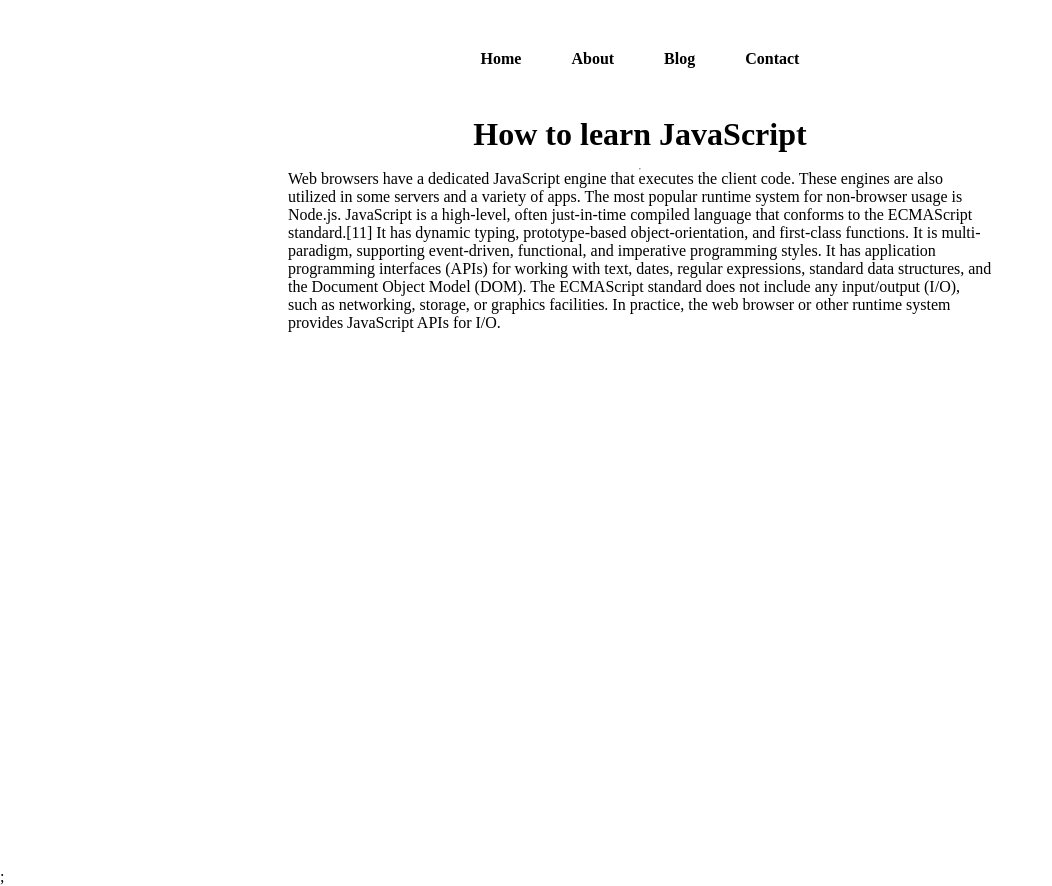
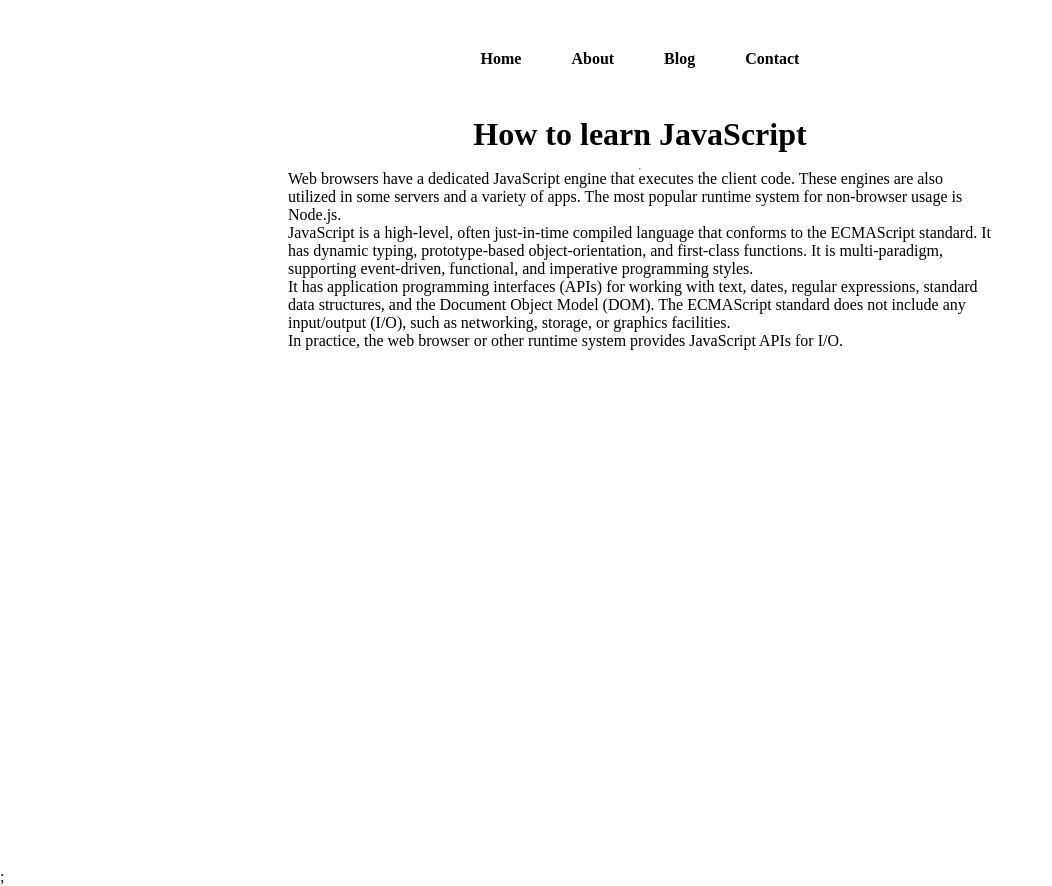
Before and after one commit to aryanraj13/Cyber-Scoop-Blog, a Next.js app: page /blogpost/how-to-learn-javascript in a window 1280 px wide. Shown: the whole page, without its empty margins (0-1052 px from the left). Built offline with nearby package versions, Linux system fonts and the light colour scheme.

Commit message:
Created SSR

```diff
--- a/blogdata/how-to-learn-javascript.json
+++ b/blogdata/how-to-learn-javascript.json
@@ -1,6 +1,7 @@
 {
     "title":"How to learn JavaScript",
-    "content":"Web browsers have a dedicated JavaScript engine that executes the client code. These engines are also utilized in some servers and a variety of apps. The most popular runtime system for non-browser usage is Node.js. JavaScript is a high-level, often just-in-time compiled language that conforms to the ECMAScript standard.[11] It has dynamic typing, prototype-based object-orientation, and first-class functions. It is multi-paradigm, supporting event-driven, functional, and imperative programming styles. It has application programming interfaces (APIs) for working with text, dates, regular expressions, standard data structures, and the Document Object Model (DOM). The ECMAScript standard does not include any input/output (I/O), such as networking, storage, or graphics facilities. In practice, the web browser or other runtime system provides JavaScript APIs for I/O.",
+    "content":"<p>Web browsers have a dedicated JavaScript engine that executes the client code. These engines are also utilized in some servers and a variety of apps. The most popular runtime system for non-browser usage is Node.js.&nbsp;<\/p>\r\n<p>JavaScript is a high-level, often just-in-time compiled language that conforms to the ECMAScript standard. It has dynamic typing, prototype-based object-orientation, and first-class functions. It is multi-paradigm, supporting event-driven, functional, and imperative programming styles.&nbsp;<\/p>\r\n<p>It has application programming interfaces (APIs) for working with text, dates, regular expressions, standard data structures, and the Document Object Model (DOM). The ECMAScript standard does not include any input\/output (I\/O), such as networking, storage, or graphics facilities.&nbsp;<\/p>\r\n<p>In practice, the web browser or other runtime system provides JavaScript APIs for I\/O.<\/p>",
     "author":"James Peterson",
+    "metadesc":"Web browsers have a dedicated JavaScript engine that executes the client code. These engines are also utilized in some servers and a variety of apps. The most popular runtime system for non-browser usage is Node.js.",
     "slug":"how-to-learn-javascript"
 }
--- a/blogdata/how-to-learn-python.json
+++ b/blogdata/how-to-learn-python.json
@@ -2,5 +2,6 @@
 "title": "Understanding Python Data Structures",
 "content": "Python is a versatile programming language widely used for various applications. One of its core strengths is the rich set of built-in data structures that simplify complex data manipulation tasks. The primary data structures in Python include lists, tuples, sets, and dictionaries. Lists are mutable and ordered, making them suitable for collections of items that can change. Tuples are immutable and ordered, used for fixed collections of items. Sets are unordered collections of unique items, ideal for membership tests and eliminating duplicates. Dictionaries are mutable mappings of keys to values, offering efficient lookups. Python also supports more advanced structures like namedtuples and collections modules, providing additional functionality for managing data.",
 "author": "Sarah Lee",
+"metadesc":"Python is a versatile programming language widely used for various applications. One of its core strengths is the rich set of built-in data structures that simplify complex data manipulation tasks",
 "slug":"how-to-learn-python"
 }
--- a/blogdata/how-to-learn-react.json
+++ b/blogdata/how-to-learn-react.json
@@ -2,5 +2,6 @@
     "title": "Exploring React for Modern Web Development",
     "content": "React is a popular JavaScript library for building user interfaces, particularly single-page applications (SPAs). Developed by Facebook, React's component-based architecture allows developers to create reusable UI components that manage their state. The virtual DOM in React improves performance by updating only the parts of the page that have changed. React's unidirectional data flow simplifies the logic and makes applications more predictable. JSX, a syntax extension for JavaScript, is used to describe what the UI should look like. React's ecosystem includes tools like Redux for state management and Next.js for server-side rendering. Mastering React involves understanding these concepts and leveraging them to build dynamic, high-performance web applications.",
     "author": "Emily Davis",
+    "metadesc":"React is a popular JavaScript library for building user interfaces, particularly single-page applications (SPAs). Developed by Facebook, React's component-based architecture allows developers to create reusable UI components that manage their state.",
     "slug":"how-to-learn-react"
 }
--- a/blogdata/how-to-learn-rust.json
+++ b/blogdata/how-to-learn-rust.json
@@ -2,5 +2,6 @@
     "title": "A Deep Dive into Rust for Systems Programming",
     "content": "Rust is a systems programming language designed for safety, speed, and concurrency. Developed by Mozilla, Rust's ownership model eliminates many common bugs found in other languages like C++ by ensuring memory safety without a garbage collector. Rust's syntax is modern and familiar, making it accessible to developers coming from other languages. Its powerful type system and pattern matching allow for expressive and concise code. Rust's performance is on par with C and C++, making it suitable for system-level programming, game development, and building performance-critical applications. The language also supports concurrency with ease, thanks to its fearless concurrency model, enabling developers to write safe and concurrent code without data races.",
     "author": "Michael Brown",
+    "metadesc":"Rust is a systems programming language designed for safety, speed, and concurrency. Developed by Mozilla, Rust's ownership model eliminates many common bugs found in other languages like C++ by ensuring memory safety without a garbage collector.",
     "slug":"how-to-learn-rust"
 }
--- a/blogdata/how-to-learn-sql.json
+++ b/blogdata/how-to-learn-sql.json
@@ -2,5 +2,6 @@
     "title": "Mastering SQL Queries for Data Analysis",
     "content": "Structured Query Language (SQL) is the foundation of relational database management systems (RDBMS). SQL allows you to query, update, and manipulate data stored in a database efficiently. Key components of SQL include SELECT statements for querying data, INSERT, UPDATE, and DELETE for modifying data, and JOIN clauses for combining data from multiple tables. Advanced SQL techniques involve subqueries, window functions, and Common Table Expressions (CTEs) to perform complex analytical tasks. Mastering SQL also requires understanding indexes, constraints, and transaction controls to ensure data integrity and optimize performance. SQL's declarative nature makes it a powerful tool for data analysis, enabling users to extract meaningful insights from large datasets.",
     "author": "Robert Johnson",
+    "metadesc":"Structured Query Language (SQL) is the foundation of relational database management systems (RDBMS). SQL allows you to query, update, and manipulate data stored in a database efficiently. Key components of SQL include SELECT statements for querying data, INSERT, UPDATE, and DELETE for modifying data.",
     "slug":"how-to-learn-sql"
 }
--- a/package.json
+++ b/package.json
@@ -6,7 +6,8 @@
     "dev": "next dev",
     "build": "next build",
     "start": "next start",
-    "lint": "next lint"
+    "lint": "next lint",
+    "export":"next build && next export"
   },
   "dependencies": {
     "react": "^18",
--- a/pages/blogpost/[slug].js
+++ b/pages/blogpost/[slug].js
@@ -4,19 +4,22 @@
 
 //Step1: Find the file corresponding to the slug
 //Step2: Populate through them inside the page
-const slug = () => {
-  const router=useRouter();
-  const [blog,setBlog] = useState();
-    useEffect(()=>{
-      if(!router.isReady) return;
-    const {slug} = router.query;
-      fetch(`http://localhost:3000/api/getblog?slug=${slug}`).then((a)=>{
-      return a.json();
-    })
-      .then((parsed)=>{
-        setBlog(parsed)
-    })
-    },[router.isReady])
+const slug = (props) => {
+  function createMarkup(c){
+    return {__html: c};
+  }
+  const [blog,setBlog] = useState(props.myBlog);
+  // const router=useRouter();
+  //   useEffect(()=>{
+  //     if(!router.isReady) return;
+  //   const {slug} = router.query;
+  //     fetch(`http://localhost:3000/api/getblog?slug=${slug}`).then((a)=>{
+  //     return a.json();
+  //   })
+  //     .then((parsed)=>{
+  //       setBlog(parsed)
+  //   })
+  //   },[router.isReady])
   return (
     <div className={styles.container}>
       <main className={`${styles.main}`}>
@@ -24,12 +27,22 @@
       <h1>{blog && blog.title}</h1>
       </div>
       <hr/>
-      <div>
-        {blog && blog.content}
-      </div>
+      {blog && <div dangerouslySetInnerHTML={createMarkup(blog.content)}></div>}
       </main>
     </div>
   )
 }
 
+
+export async function getServerSideProps(context) {
+
+    const {slug} = context.query;
+    let data = await fetch(`http://localhost:3000/api/getblog?slug=${slug}`)
+    let myBlog=await data.json();
+
+  return {
+    props: { myBlog },
+  }
+}
+
 export default slug
```
Also changed, not shown: pages/blog.js (+21 -10 lines).
